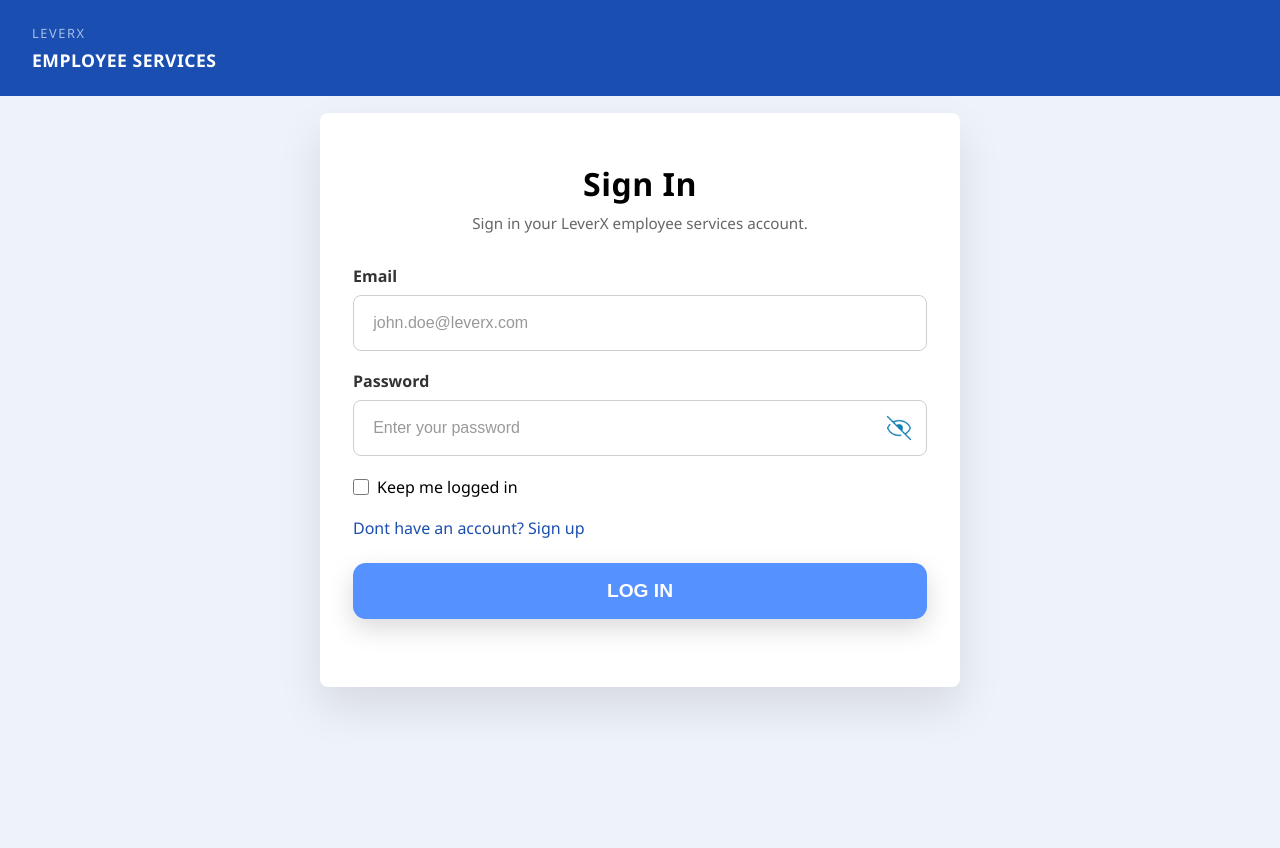
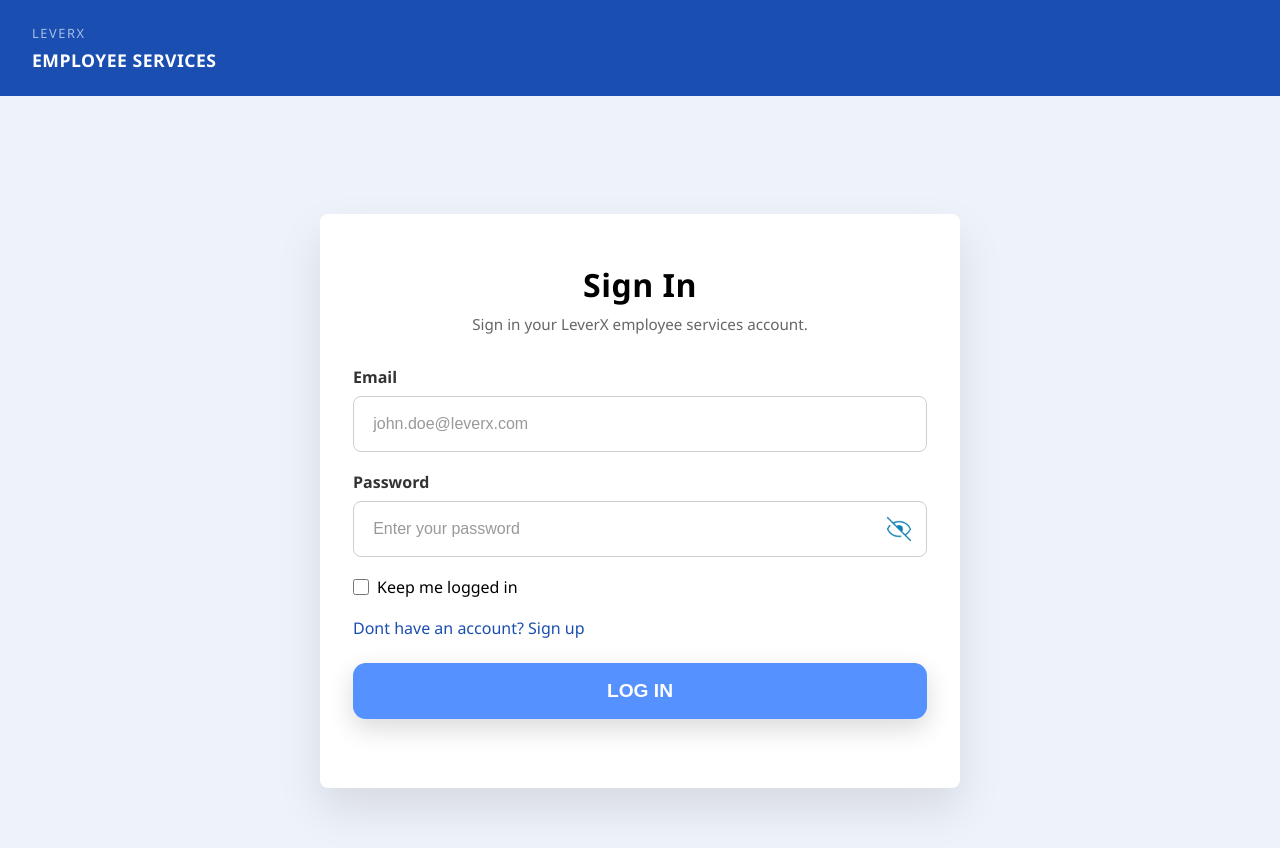
Before and after one commit to ugrekhelidze-anri/LeverX-Project, a Next.js app in the folder nextapp/: page /auth in a window 1280 px wide. Shown: the top 848 px of the page. Before the commit the page ends 800 px from the top, so only its background shows below. Built offline with nearby package versions, Linux system fonts and the light colour scheme.

Commit message:
fix: header margin-top not applying

```diff
--- a/nextapp/src/app/(public)/auth/page.module.scss
+++ b/nextapp/src/app/(public)/auth/page.module.scss
@@ -21,6 +21,7 @@ $icon-size-medium: 2rem;
   justify-content: center;
   align-items: center;
   min-height: 100vh;
+  margin-top: 6.3rem;
   padding: $spacing-largest;
   &__card {
     background: var(--color-white);
```
